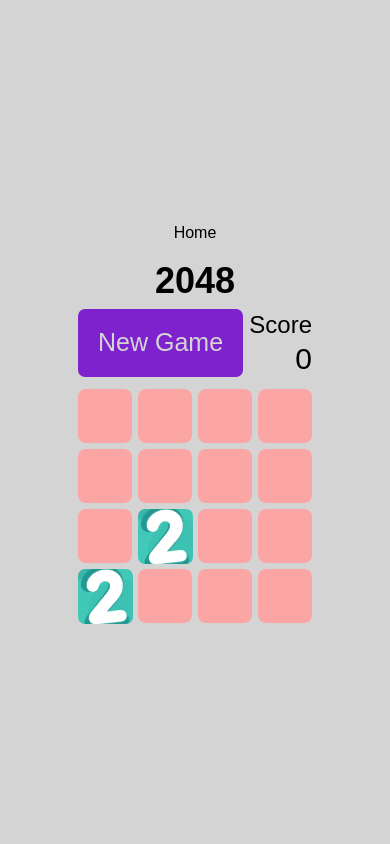
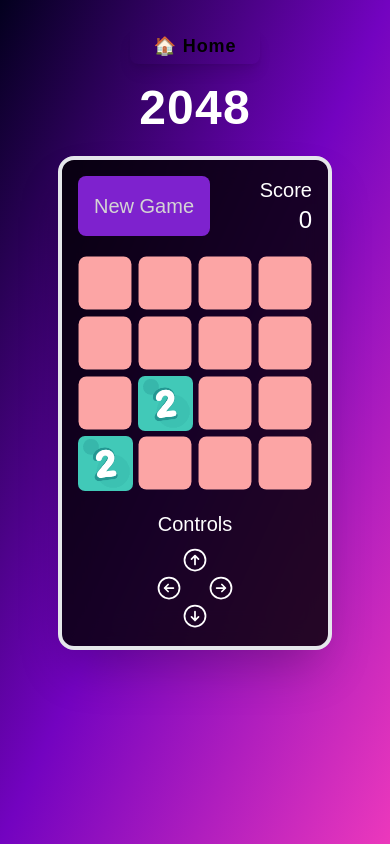
Before and after one commit to MukulTiwari02/PlayPico---mini-games-hub, a Next.js app: page /games/game_2048 in a window 390 px wide. Built offline with nearby package versions, Linux system fonts and the light colour scheme.

Commit message:
Improved UI, added controls for 2048 for touch screens

```diff
--- a/components/GameLayout.js
+++ b/components/GameLayout.js
@@ -2,15 +2,50 @@
 import Layout from "./Layout";
 import gamesData from "@/helpers/games_data";
 import { useRouter } from "next/router";
+import { motion } from "framer-motion";
 
 const GameLayout = ({ children }) => {
   const path = useRouter().asPath.substring(7);
-  const gameName = gamesData.filter(game => game.url === path)[0].gameName;
+  const game = gamesData.find((game) => game.url === path);
+  const gameName = game ? game.gameName : "Unknown Game";
+
   return (
     <Layout>
-      <Link className="mb-2" href={"/"}>Home</Link>
-      <h1 className="font-bold text-4xl my-2">{gameName}</h1>
-      {children}
+      <div className="h-screen w-full bg-gradient-to-br from-[#03001e] via-[#7303c0] to-[#ec38bc] text-white flex flex-col items-center sm:justify-center max-lg:py-8 px-6 relative">
+        <div className="absolute inset-0 bg-grid-pattern opacity-20 pointer-events-none"></div>
+
+        <motion.div
+          initial={{ opacity: 0, y: -10 }}
+          animate={{ opacity: 1, y: 0 }}
+          transition={{ duration: 0.5 }}
+        >
+          <Link
+            className="mb-6 px-6 py-2 bg-neon-pink text-black font-bold rounded-lg shadow-lg transition-all hover:shadow-neon-blue hover:bg-neon-blue text-lg tracking-wider"
+            href={"/"}
+          >
+            🏠 Home
+          </Link>
+        </motion.div>
+
+        <motion.h1
+          className="text-5xl md:text-7xl font-extrabold text-neon-blue tracking-wide my-6 neon-glow uppercase"
+          initial={{ opacity: 0, y: -20 }}
+          animate={{ opacity: 1, y: 0 }}
+          transition={{ duration: 0.6 }}
+        >
+          {gameName}
+        </motion.h1>
+
+        <motion.div
+          className="h-fit p-4 sm:p-8 bg-black/80 border-4 border-neon-pink rounded-2xl shadow-2xl backdrop-blur-lg neon-card relative"
+          initial={{ opacity: 0, scale: 0.8 }}
+          animate={{ opacity: 1, scale: 1 }}
+          transition={{ duration: 0.6 }}
+        >
+          <div className="absolute inset-0 border-4 h-fit border-transparent hover:border-neon-blue transition-all"></div>
+          {children}
+        </motion.div>
+      </div>
     </Layout>
   );
 };
--- a/components/Layout.js
+++ b/components/Layout.js
@@ -1,6 +1,6 @@
 const Layout = ({children}) => {
   return (
-    <div className="select-none h-[100vh] w-[100vw] bg-neutral-300 flex flex-col gap-0 justify-center items-center">{children}</div>
+    <div className="select-none h-[100vh] w-[100vw] overflow-x-hidden bg-neutral-300">{children}</div>
   )
 }
 
--- a/helpers/games_data.js
+++ b/helpers/games_data.js
@@ -2,27 +2,39 @@
   {
     gameName: "2048",
     url: "game_2048",
+    imgUrl:
+      "https://img.gamepix.com/games/2048-animated-edition/cover/2048-animated-edition.png",
   },
   {
     gameName: "Minesweeper",
     url: "minesweeper",
+    imgUrl:
+      "https://media.licdn.com/dms/image/v2/D5612AQGEEwejIqJMMw/article-cover_image-shrink_720_1280/article-cover_image-shrink_720_1280/0/1727788777990?e=2147483647&v=beta&t=lJK25Bx7GhdtGpKcYNbBHhjnDcFbEqVKKt0fRPDa-98",
   },
   {
     gameName: "Flappy Bird",
     url: "flappy-bird",
+    imgUrl:
+      "https://lh3.googleusercontent.com/Papr1sZgPv-bkzcgvrQg4FbivR0qBOQ9FVWWl59QTwAH9-rImOkZtUpL3j9Ueu64HO0Jt0hBvVQSl4czXHiB4Gx0=s1280-w1280-h800",
   },
 
   {
     gameName: "Snake",
     url: "snake",
+    imgUrl:
+      "https://encrypted-tbn0.gstatic.com/images?q=tbn:ANd9GcQDsei_ot1lvJwzzok1KvQRKo4wRBfL5Cir8w&s",
   },
   {
     gameName: "Tic-Tac-Toe",
     url: "tic-tac-toe",
+    imgUrl:
+      "https://www.coolmathgames.com/sites/default/files/TicTacToe_OG-logo.jpg",
   },
   {
     gameName: "Wordle",
     url: "wordle",
+    imgUrl:
+      "https://preview.redd.it/todays-wordle-is-basically-just-a-guessing-game-v0-kai5ajbspzud1.png?auto=webp&s=96edf9790645be9fd9ec3cfd040304cd5b37a199",
   },
 ];
 
--- a/package.json
+++ b/package.json
@@ -9,6 +9,8 @@
     "lint": "next lint"
   },
   "dependencies": {
+    "aos": "^2.3.4",
+    "framer-motion": "^12.6.3",
     "next": "15.1.4",
     "react": "^19.0.0",
     "react-dom": "^19.0.0",
--- a/pages/games/game_2048.js
+++ b/pages/games/game_2048.js
@@ -11,19 +11,22 @@
 
   return (
     <GameLayout>
-      <div className="flex justify-between w-[60vmin] mb-3">
+      <div className="flex justify-between w-[60vmin] mb-5">
         <button
-          className="resetButton bg-purple-700 text-neutral-300"
+          className="cursor-pointer text-xl sm:text-3xl px-4 transition-colors duration-300 ease rounded-lg hover:bg-[#d3386a] hover:text-white  bg-purple-700 text-neutral-300"
           onClick={setNewGame}
         >
           New Game
         </button>
         <div className="">
-          <span className="text-2xl">Score</span>
-          <div className="text-right text-3xl mr-0 px-0">{board.score}</div>
+          <span className="text-xl sm:text-3xl">Score</span>
+          <div className="text-right text-2xl sm:text-3xl mr-0 px-0">
+            {board.score}
+          </div>
         </div>
       </div>
       <BoardView board={board} setBoard={setBoard} />
+      <Controls board={board} setBoard={setBoard} />
     </GameLayout>
   );
 }
@@ -94,7 +97,7 @@
 
 function Cell() {
   return (
-    <div className="flex justify-center items-center bg-red-300 rounded-lg"></div>
+    <div className="flex justify-center items-center scale-[.98] bg-red-300 rounded-lg"></div>
   );
 }
 
@@ -134,3 +137,87 @@
     ></div>
   );
 }
+
+function Controls({ board, setBoard }) {
+  function handler(dir, board, setBoard) {
+    if (board.hasWon()) return;
+    let boardClone = Object.assign(
+      Object.create(Object.getPrototypeOf(board)),
+      board
+    );
+    let newBoard = boardClone.move(dir);
+    setBoard(newBoard);
+  }
+
+  return (
+    <div className="hidden max-lg:flex flex-col w-full mt-5 justify-center items-center">
+      <span className="text-xl mb-2">Controls</span>
+      <button onClick={() => handler(1, board, setBoard)}>
+        <svg
+          xmlns="http://www.w3.org/2000/svg"
+          fill="none"
+          viewBox="0 0 24 24"
+          stroke-width="1.5"
+          stroke="currentColor"
+          class="size-7"
+        >
+          <path
+            stroke-linecap="round"
+            stroke-linejoin="round"
+            d="m15 11.25-3-3m0 0-3 3m3-3v7.5M21 12a9 9 0 1 1-18 0 9 9 0 0 1 18 0Z"
+          />
+        </svg>
+      </button>
+      <div className="flex gap-6">
+        <button onClick={() => handler(4, board, setBoard)}>
+          <svg
+            xmlns="http://www.w3.org/2000/svg"
+            fill="none"
+            viewBox="0 0 24 24"
+            strokeWidth={1.5}
+            stroke="currentColor"
+            className="size-7"
+          >
+            <path
+              strokeLinecap="round"
+              strokeLinejoin="round"
+              d="m11.25 9-3 3m0 0 3 3m-3-3h7.5M21 12a9 9 0 1 1-18 0 9 9 0 0 1 18 0Z"
+            />
+          </svg>
+        </button>
+        <button onClick={() => handler(2, board, setBoard)}>
+          <svg
+            xmlns="http://www.w3.org/2000/svg"
+            fill="none"
+            viewBox="0 0 24 24"
+            strokeWidth={1.5}
+            stroke="currentColor"
+            className="size-7"
+          >
+            <path
+              strokeLinecap="round"
+              strokeLinejoin="round"
+              d="m12.75 15 3-3m0 0-3-3m3 3h-7.5M21 12a9 9 0 1 1-18 0 9 9 0 0 1 18 0Z"
+            />
+          </svg>
+        </button>
+      </div>
+      <button onClick={() => handler(3, board, setBoard)}>
+        <svg
+          xmlns="http://www.w3.org/2000/svg"
+          fill="none"
+          viewBox="0 0 24 24"
+          strokeWidth={1.5}
+          stroke="currentColor"
+          className="size-7"
+        >
+          <path
+            strokeLinecap="round"
+            strokeLinejoin="round"
+            d="m9 12.75 3 3m0 0 3-3m-3 3v-7.5M21 12a9 9 0 1 1-18 0 9 9 0 0 1 18 0Z"
+          />
+        </svg>
+      </button>
+    </div>
+  );
+}
--- a/pages/index.js
+++ b/pages/index.js
@@ -1,6 +1,7 @@
 import { Geist, Geist_Mono } from "next/font/google";
 import Link from "next/link";
-import games_data from "@/helpers/games_data";
+import { motion } from "framer-motion";
+import gamesData from "@/helpers/games_data";
 import Layout from "@/components/Layout";
 
 const geistSans = Geist({
@@ -16,9 +17,59 @@
 export default function Home() {
   return (
     <Layout>
-      {games_data.map((game,index) => {
-        return <Link key={index} href={`/games/${game.url}`}>{game.gameName}</Link>
-      })}
+      <div className="min-h-screen w-full bg-gradient-to-br from-[#000428] via-[#004e92] to-[#00d4ff] text-white flex flex-col items-center py-2 pt-6 px-6 relative overflow-hidden">
+        <div className="absolute inset-0 bg-grid-pattern opacity-20 pointer-events-none"></div>
+
+        <motion.h1
+          className="text-6xl md:text-8xl font-extrabold text-neon-cyan tracking-wide mb-6 neon-glow"
+          initial={{ opacity: 0, y: -20 }}
+          animate={{ opacity: 1, y: 0 }}
+          transition={{ duration: 0.6 }}
+        >
+          PlayPico
+        </motion.h1>
+        <motion.p
+          className="text-lg md:text-2xl text-neon-magenta mb-8 neon-text max-w-3xl text-center"
+          initial={{ opacity: 0 }}
+          animate={{ opacity: 1 }}
+          transition={{ delay: 0.3, duration: 0.5 }}
+        >
+          Step into a sleek neon world and play the coolest mini games ever
+          made.
+        </motion.p>
+
+        <div className="grid grid-cols-1 sm:grid-cols-2 lg:grid-cols-3 xl:grid-cols-4 gap-8 w-full max-w-7xl p-6">
+          {gamesData.map((game, index) => (
+            <Link href={`/games/${game.url}`}>
+              <motion.div
+                key={index}
+                whileHover={{ scale: 1.1, rotate: 2 }}
+                whileTap={{ scale: 0.95 }}
+                className="relative bg-black/90 border-2 border-neon-cyan text-white rounded-xl overflow-hidden shadow-xl transition-all hover:shadow-neon-cyan cursor-pointer backdrop-blur-md neon-card"
+              >
+                <div className="absolute inset-0 border-4 border-transparent hover:border-neon-magenta transition-all"></div>
+
+                <div className="flex flex-col items-center">
+                  <img
+                    src={game.imgUrl}
+                    alt={game.gameName}
+                    width={300}
+                    height={200}
+                    className="w-full h-48 object-cover rounded-t-xl"
+                  />
+                  <div className="p-4 text-xl font-bold text-center text-neon-magenta tracking-wider uppercase">
+                    {game.gameName}
+                  </div>
+                </div>
+              </motion.div>
+            </Link>
+          ))}
+        </div>
+
+        <footer className="mt-auto text-gray-200 text-sm text-center w-full border-t border-neon-cyan pt-4">
+          <p>&copy; {new Date().getFullYear()} PlayPico | Mini Games</p>
+        </footer>
+      </div>
     </Layout>
   );
 }
--- a/styles/game_2048/main.scss
+++ b/styles/game_2048/main.scss
@@ -52,53 +52,63 @@
 .tile2 {
   background-color: #eee;
   background-image: url(/assets/game_2048/2.gif);
+  background-size: contain;
 }
 
 .tile4 {
   background-color: #eec;
   background-image: url(/assets/game_2048/4.gif);
+  background-size: contain;
 }
 
 .tile8 {
   color: #ffe;
   background-image: url(/assets/game_2048/8.gif);
+  background-size: contain;
 }
 
 .tile16 {
   color: #ffe;
   background-image: url(/assets/game_2048/16.gif);
+  background-size: contain;
 }
 
 .tile32 {
   color: #ffe;
   background-image: url(/assets/game_2048/32.gif);
+  background-size: contain;
 }
 
 .tile64 {
   color: #ffe;
   background-image: url(/assets/game_2048/64.gif);
+  background-size: contain;
 }
 
 .tile128 {
   color: #ffe;
   background-image: url(/assets/game_2048/128.gif);
+  background-size: contain;
 }
 
 .tile256 {
   color: #ffe;
   background-image: url(/assets/game_2048/256.gif);
+  background-size: contain;
   font-size: 45px;
 }
 
 .tile512 {
   color: #ffe;
   background-image: url(/assets/game_2048/512.gif);
+  background-size: contain;
   font-size: 45px;
 }
 
 .tile1024 {
   color: #fff;
   background-image: url(/assets/game_2048/1024.gif);
+  background-size: contain;
   font-size: 35px;
 }
 
@@ -112,6 +122,7 @@
   padding: 0px;
   color: #fff;
   background-image: url(/assets/game_2048/2048.gif);
+  background-size: contain;
   font-size: 35px;
 }
 
@@ -120,6 +131,7 @@
   height: 100px;
   width: 100px;
   background-image: url(/assets/game_2048/try-again.gif);
+  background-size: contain;
 }
 
 .tile {
```
Also changed, not shown: 1 other file (tests, documents, lock files or other folders).
